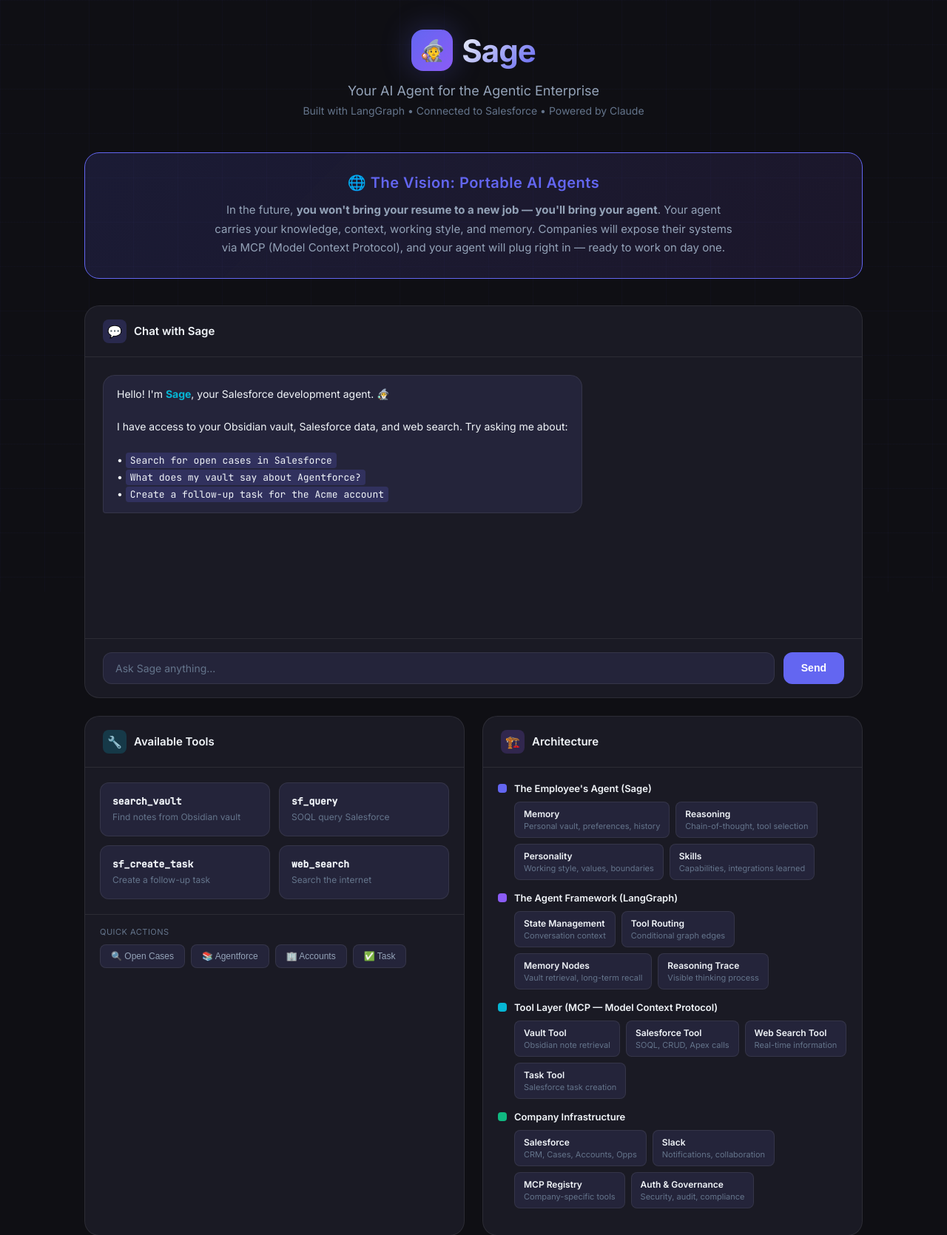
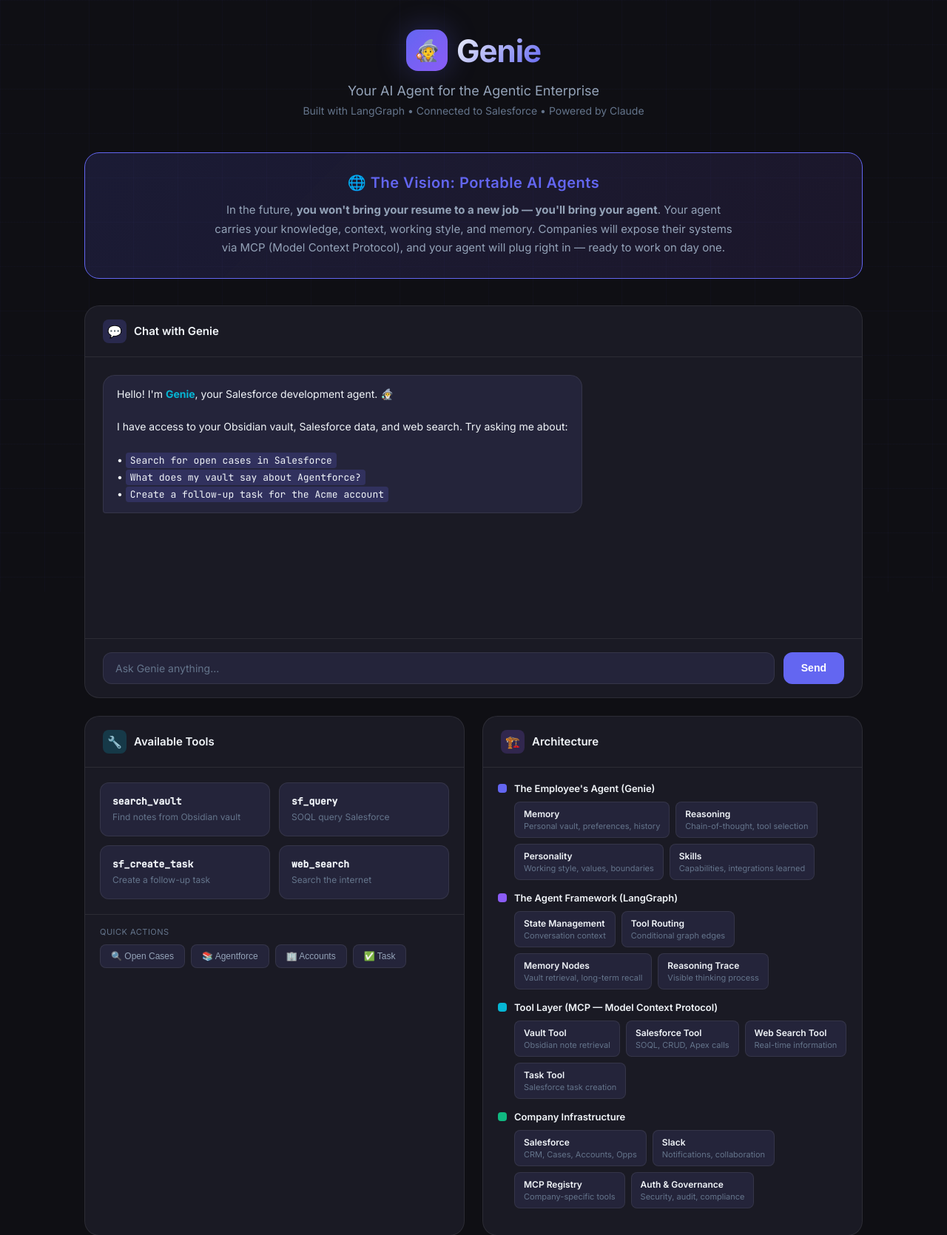
Before and after one commit to toddclawbot-cmyk/salesforce-agent-demo, a Flask app: page / in a window 1280 px wide. Shown: the top 1670 px of the page at 74% size. Run offline with Flask 3, Linux system fonts and the light colour scheme.

Commit message:
Update: Genie agent — full rebrand, Flask web UI, demo-ready
- Renamed from Sage to Genie (inside joke with hiring manager)
- Flask web UI: chat, reasoning trace, tools panel, architecture diagram
- Obsidian vault with 5 realistic developer notes
- LangGraph agent architecture (demo mode + real mode ready)
- Mock Salesforce data (Cases, Accounts, Opportunities, Tasks)
- Live API ready — just needs SF_INSTANCE_URL + SF_ACCESS_TOKEN env vars

```diff
--- a/app.py
+++ b/app.py
@@ -1,5 +1,5 @@
 """
-Sage — Salesforce Developer Agent Demo
+Genie — Salesforce Developer Agent Demo
 Flask web interface for demonstrating the agentic enterprise vision.
 """
 
@@ -23,7 +23,7 @@
 
 @app.route("/api/chat", methods=["POST"])
 def chat():
-    """Process a message through Sage."""
+    """Process a message through Genie."""
     data = request.get_json()
     query = data.get("message", "")
 
@@ -89,11 +89,11 @@
 def architecture():
     """Return the system architecture diagram data."""
     arch = {
-        "title": "Sage — Portable AI Agent Architecture",
+        "title": "Genie — Portable AI Agent Architecture",
         "subtitle": "The employee brings their agent. The company provides the tools.",
         "layers": [
             {
-                "name": "The Employee's Agent (Sage)",
+                "name": "The Employee's Agent (Genie)",
                 "color": "#6366f1",
                 "components": [
                     {"name": "Memory", "desc": "Personal vault, preferences, history"},
@@ -159,7 +159,7 @@
 <head>
     <meta charset="UTF-8">
     <meta name="viewport" content="width=device-width, initial-scale=1.0">
-    <title>Sage — AI Agent Demo</title>
+    <title>Genie — AI Agent Demo</title>
     <link href="https://fonts.googleapis.com/css2?family=Inter:wght@300;400;500;600;700&family=JetBrains+Mono:wght@400;500&display=swap" rel="stylesheet">
     <style>
         * { box-sizing: border-box; margin: 0; padding: 0; }
@@ -342,7 +342,7 @@
         .chat-messages::-webkit-scrollbar-track { background: transparent; }
         .chat-messages::-webkit-scrollbar-thumb { background: var(--bg-tertiary); border-radius: 3px; }
 
-        .message {
+        .genie {
             max-width: 85%;
             animation: fadeIn 0.3s ease;
         }
@@ -352,29 +352,29 @@
             to { opacity: 1; transform: translateY(0); }
         }
 
-        .message.user { align-self: flex-end; }
-        .message.sage { align-self: flex-start; }
+        .genie.user { align-self: flex-end; }
+        .genie.genie { align-self: flex-start; }
 
-        .message-bubble {
+        .genie-bubble {
             padding: 14px 18px;
             border-radius: 16px;
             font-size: 14px;
             line-height: 1.6;
         }
 
-        .message.user .message-bubble {
+        .genie.user .genie-bubble {
             background: var(--accent);
             color: white;
             border-bottom-right-radius: 4px;
         }
 
-        .message.sage .message-bubble {
+        .genie.genie .genie-bubble {
             background: var(--bg-tertiary);
             border: 1px solid var(--border);
             border-bottom-left-radius: 4px;
         }
 
-        .message.sage .message-bubble code {
+        .genie.genie .genie-bubble code {
             background: rgba(99,102,241,0.2);
             padding: 2px 6px;
             border-radius: 4px;
@@ -382,11 +382,11 @@
             font-size: 13px;
         }
 
-        .message.sage .message-bubble strong {
+        .genie.genie .genie-bubble strong {
             color: var(--cyan);
         }
 
-        .message.sage .message-bubble em {
+        .genie.genie .genie-bubble em {
             color: var(--text-secondary);
             font-style: italic;
         }
@@ -645,7 +645,7 @@
         <header>
             <div class="logo">
                 <div class="logo-icon">🧙</div>
-                <div class="logo-text">Sage</div>
+                <div class="logo-text">Genie</div>
             </div>
             <p class="tagline">Your AI Agent for the Agentic Enterprise</p>
             <p class="subtitle">Built with LangGraph • Connected to Salesforce • Powered by Claude</p>
@@ -666,13 +666,13 @@
             <div class="panel chat-panel">
                 <div class="panel-header">
                     <div class="panel-icon" style="background: rgba(99,102,241,0.2);">💬</div>
-                    <div class="panel-title">Chat with Sage</div>
+                    <div class="panel-title">Chat with Genie</div>
                 </div>
 
-                <div class="chat-messages" id="chatMessages">
-                    <div class="message sage">
-                        <div class="message-bubble">
-                            Hello! I'm <strong>Sage</strong>, your Salesforce development agent. 🧙‍♂️<br><br>
+                <div class="chat-messages" id="chatGenies">
+                    <div class="genie genie">
+                        <div class="genie-bubble">
+                            Hello! I'm <strong>Genie</strong>, your Salesforce development agent. 🧙‍♂️<br><br>
                             I have access to your Obsidian vault, Salesforce data, and web search. Try asking me about:<br><br>
                             • <code>Search for open cases in Salesforce</code><br>
                             • <code>What does my vault say about Agentforce?</code><br>
@@ -687,7 +687,7 @@
                 </div>
 
                 <div class="chat-input-area">
-                    <input type="text" class="chat-input" id="chatInput" placeholder="Ask Sage anything..." onkeypress="handleKeyPress(event)">
+                    <input type="text" class="chat-input" id="chatInput" placeholder="Ask Genie anything..." onkeypress="handleKeyPress(event)">
                     <button class="send-btn" id="sendBtn" onclick="sendMessage()">Send</button>
                 </div>
             </div>
@@ -781,32 +781,32 @@
         async function sendMessage() {
             const input = document.getElementById('chatInput');
             const message = input.value.trim();
-            if (!message || isLoading) return;
+            if (!genie || isLoading) return;
 
             isLoading = true;
             document.getElementById('sendBtn').disabled = true;
 
-            // Add user message
-            addMessage('user', message);
+            // Add user genie
+            addGenie('user', genie);
             input.value = '';
 
             // Show loading
-            const loadingDiv = addMessage('sage', '<div class="loading"><div class="loading-dots"><span></span><span></span><span></span></div> Thinking...</div>');
+            const loadingDiv = addGenie('genie', '<div class="loading"><div class="loading-dots"><span></span><span></span><span></span></div> Thinking...</div>');
 
             try {
                 const response = await fetch('/api/chat', {
                     method: 'POST',
                     headers: { 'Content-Type': 'application/json' },
-                    body: JSON.stringify({ message })
+                    body: JSON.stringify({ genie })
                 });
 
                 const data = await response.json();
 
-                // Remove loading message
+                // Remove loading genie
                 loadingDiv.remove();
 
                 // Add response
-                addMessage('sage', data.answer);
+                addGenie('genie', data.answer);
 
                 // Show thinking trace
                 if (data.reasoning_trace && data.reasoning_trace.length > 0) {
@@ -827,18 +827,18 @@
                 }
             } catch (err) {
                 loadingDiv.remove();
-                addMessage('sage', 'Sorry, I encountered an error. Please try again.');
+                addGenie('genie', 'Sorry, I encountered an error. Please try again.');
             }
 
             isLoading = false;
             document.getElementById('sendBtn').disabled = false;
         }
 
-        function addMessage(type, content) {
-            const container = document.getElementById('chatMessages');
+        function addGenie(type, content) {
+            const container = document.getElementById('chatGenies');
             const div = document.createElement('div');
-            div.className = `message ${type}`;
-            div.innerHTML = `<div class="message-bubble">${content}</div>`;
+            div.className = `genie ${type}`;
+            div.innerHTML = `<div class="genie-bubble">${content}</div>`;
             container.appendChild(div);
             container.scrollTop = container.scrollHeight;
             return div;
@@ -858,8 +858,8 @@
             }
         }
 
-        function sendPreset(message) {
-            document.getElementById('chatInput').value = message;
+        function sendPreset(genie) {
+            document.getElementById('chatInput').value = genie;
             sendMessage();
         }
 
@@ -888,7 +888,7 @@
 # -----------------------------------------------
 
 if __name__ == "__main__":
-    print("🚀 Starting Sage — AI Agent Demo")
+    print("🚀 Starting Genie — AI Agent Demo")
     print(f"📁 Vault path: {os.path.join(os.path.dirname(__file__), 'vault')}")
     print(f"🔧 Tools loaded: {', '.join(TOOL_NAMES)}")
     print("🌐 Open http://localhost:5051 in your browser")
--- a/templates/index.html
+++ b/templates/index.html
@@ -3,7 +3,7 @@
 <head>
     <meta charset="UTF-8">
     <meta name="viewport" content="width=device-width, initial-scale=1.0">
-    <title>Sage — AI Agent Demo</title>
+    <title>Genie — AI Agent Demo</title>
     <link href="https://fonts.googleapis.com/css2?family=Inter:wght@300;400;500;600;700&family=JetBrains+Mono:wght@400;500&display=swap" rel="stylesheet">
     <style>
         * { box-sizing: border-box; margin: 0; padding: 0; }
@@ -186,7 +186,7 @@
         .chat-messages::-webkit-scrollbar-track { background: transparent; }
         .chat-messages::-webkit-scrollbar-thumb { background: var(--bg-tertiary); border-radius: 3px; }
 
-        .message {
+        .genie {
             max-width: 85%;
             animation: fadeIn 0.3s ease;
         }
@@ -196,29 +196,29 @@
             to { opacity: 1; transform: translateY(0); }
         }
 
-        .message.user { align-self: flex-end; }
-        .message.sage { align-self: flex-start; }
+        .genie.user { align-self: flex-end; }
+        .genie.genie { align-self: flex-start; }
 
-        .message-bubble {
+        .genie-bubble {
             padding: 14px 18px;
             border-radius: 16px;
             font-size: 14px;
             line-height: 1.6;
         }
 
-        .message.user .message-bubble {
+        .genie.user .genie-bubble {
             background: var(--accent);
             color: white;
             border-bottom-right-radius: 4px;
         }
 
-        .message.sage .message-bubble {
+        .genie.genie .genie-bubble {
             background: var(--bg-tertiary);
             border: 1px solid var(--border);
             border-bottom-left-radius: 4px;
         }
 
-        .message.sage .message-bubble code {
+        .genie.genie .genie-bubble code {
             background: rgba(99,102,241,0.2);
             padding: 2px 6px;
             border-radius: 4px;
@@ -226,11 +226,11 @@
             font-size: 13px;
         }
 
-        .message.sage .message-bubble strong {
+        .genie.genie .genie-bubble strong {
             color: var(--cyan);
         }
 
-        .message.sage .message-bubble em {
+        .genie.genie .genie-bubble em {
             color: var(--text-secondary);
             font-style: italic;
         }
@@ -489,7 +489,7 @@
         <header>
             <div class="logo">
                 <div class="logo-icon">🧙</div>
-                <div class="logo-text">Sage</div>
+                <div class="logo-text">Genie</div>
             </div>
             <p class="tagline">Your AI Agent for the Agentic Enterprise</p>
             <p class="subtitle">Built with LangGraph • Connected to Salesforce • Powered by Claude</p>
@@ -510,13 +510,13 @@
             <div class="panel chat-panel">
                 <div class="panel-header">
                     <div class="panel-icon" style="background: rgba(99,102,241,0.2);">💬</div>
-                    <div class="panel-title">Chat with Sage</div>
+                    <div class="panel-title">Chat with Genie</div>
                 </div>
 
-                <div class="chat-messages" id="chatMessages">
-                    <div class="message sage">
-                        <div class="message-bubble">
-                            Hello! I'm <strong>Sage</strong>, your Salesforce development agent. 🧙‍♂️<br><br>
+                <div class="chat-messages" id="chatGenies">
+                    <div class="genie genie">
+                        <div class="genie-bubble">
+                            Hello! I'm <strong>Genie</strong>, your Salesforce development agent. 🧙‍♂️<br><br>
                             I have access to your Obsidian vault, Salesforce data, and web search. Try asking me about:<br><br>
                             • <code>Search for open cases in Salesforce</code><br>
                             • <code>What does my vault say about Agentforce?</code><br>
@@ -531,7 +531,7 @@
                 </div>
 
                 <div class="chat-input-area">
-                    <input type="text" class="chat-input" id="chatInput" placeholder="Ask Sage anything..." onkeypress="handleKeyPress(event)">
+                    <input type="text" class="chat-input" id="chatInput" placeholder="Ask Genie anything..." onkeypress="handleKeyPress(event)">
                     <button class="send-btn" id="sendBtn" onclick="sendMessage()">Send</button>
                 </div>
             </div>
@@ -625,32 +625,32 @@
         async function sendMessage() {
             const input = document.getElementById('chatInput');
             const message = input.value.trim();
-            if (!message || isLoading) return;
+            if (!genie || isLoading) return;
 
             isLoading = true;
             document.getElementById('sendBtn').disabled = true;
 
-            // Add user message
-            addMessage('user', message);
+            // Add user genie
+            addGenie('user', genie);
             input.value = '';
 
             // Show loading
-            const loadingDiv = addMessage('sage', '<div class="loading"><div class="loading-dots"><span></span><span></span><span></span></div> Thinking...</div>');
+            const loadingDiv = addGenie('genie', '<div class="loading"><div class="loading-dots"><span></span><span></span><span></span></div> Thinking...</div>');
 
             try {
                 const response = await fetch('/api/chat', {
                     method: 'POST',
                     headers: { 'Content-Type': 'application/json' },
-                    body: JSON.stringify({ message })
+                    body: JSON.stringify({ genie })
                 });
 
                 const data = await response.json();
 
-                // Remove loading message
+                // Remove loading genie
                 loadingDiv.remove();
 
                 // Add response
-                addMessage('sage', data.answer);
+                addGenie('genie', data.answer);
 
                 // Show thinking trace
                 if (data.reasoning_trace && data.reasoning_trace.length > 0) {
@@ -671,18 +671,18 @@
                 }
             } catch (err) {
                 loadingDiv.remove();
-                addMessage('sage', 'Sorry, I encountered an error. Please try again.');
+                addGenie('genie', 'Sorry, I encountered an error. Please try again.');
             }
 
             isLoading = false;
             document.getElementById('sendBtn').disabled = false;
         }
 
-        function addMessage(type, content) {
-            const container = document.getElementById('chatMessages');
+        function addGenie(type, content) {
+            const container = document.getElementById('chatGenies');
             const div = document.createElement('div');
-            div.className = `message ${type}`;
-            div.innerHTML = `<div class="message-bubble">${content}</div>`;
+            div.className = `genie ${type}`;
+            div.innerHTML = `<div class="genie-bubble">${content}</div>`;
             container.appendChild(div);
             container.scrollTop = container.scrollHeight;
             return div;
@@ -702,8 +702,8 @@
             }
         }
 
-        function sendPreset(message) {
-            document.getElementById('chatInput').value = message;
+        function sendPreset(genie) {
+            document.getElementById('chatInput').value = genie;
             sendMessage();
         }
 
--- a/tools.py
+++ b/tools.py
@@ -1,5 +1,5 @@
 """
-Salesforce Developer Agent ("Sage") — Tool Definitions
+Salesforce Developer Agent ("Genie") — Tool Definitions
 LangGraph Agent with Vault Memory + Salesforce API + Web Search
 """
 
```
Also changed, not shown: agent.py (+5 -5 lines), vault/06-References/2026-04-19-persona-guidelines.md (+1 -1 lines), README.md (added).
